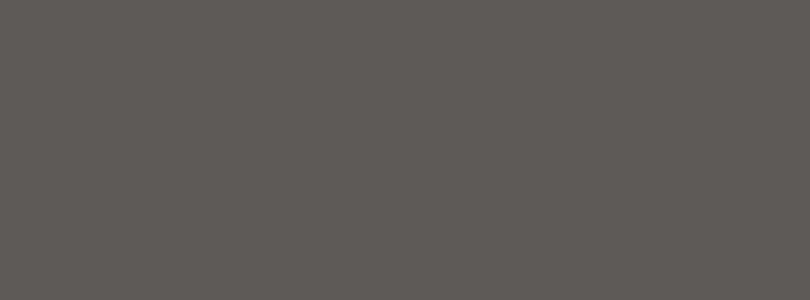
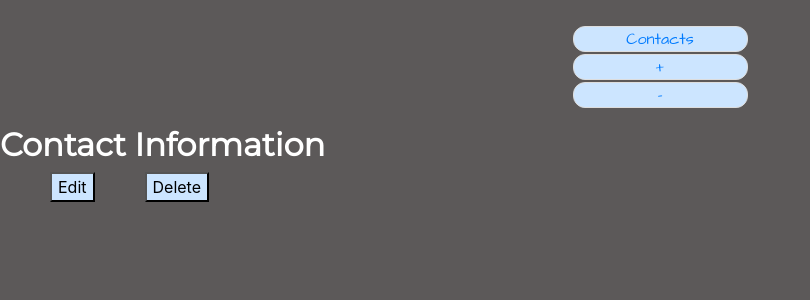
Before and after one commit to GabyC0/contacts, a React (Create React App) app in the folder client/: page /specific in a window 1280 px wide. Before the commit this address had no page. Shown: the top 300 px of the page, without its empty margins (0-810 px from the left). Built offline with nearby package versions, Linux system fonts and the light colour scheme.

Commit message:
added Delete, Edit, SpecificContact components

```diff
--- a/client/src/App.css
+++ b/client/src/App.css
@@ -22,6 +22,10 @@ h2 {
 
 ul {
   list-style-type: none;
+}
+
+.ul {
+  text-align: center;
 }
 
 li {
--- a/client/src/components/Contacts.js
+++ b/client/src/components/Contacts.js
@@ -1,6 +1,7 @@
 import { useState, useEffect } from "react";
 //import Form from "./Form";
 //import { Link } from 'react-router-dom'
+import {Link } from "react-router-dom";
 
 function Contacts() {
 
@@ -10,13 +11,7 @@ function Contacts() {
         fetch("http://localhost:5001/api/contacts")
         .then((response) => response.json())
         .then(contacts =>{
-            //setStudents((students[3]));
-            //console.log("Testing", typeof students);
-            for (let index in contacts){
-               if( index !== "3"){
                    setContacts(contacts);
-               }
-            };
         })
 
     }, []);
@@ -37,13 +32,11 @@ function Contacts() {
         <h2> Contact List </h2>
         <div className="center">
         <ul>
-            {contacts.map(contact =>
-                <li key={contact.id}><a href="#">{contact.firstname} {contact.lastname}</a></li>)}
-                                {/* <li>
-                    <Link to='/indiv'></Link>
-                </li> */}
+        {contacts.map(contact =>
+            <Link to="/specific"><li key={contact.id}>{contact.firstname} {contact.lastname}</li></Link>
+            )}
+        {/* <Form addContacts={addContacts} /> */}
         </ul>
-        {/* <Form addContacts={addContacts} /> */}
         </div>
       </div>
     );
--- /dev/null
+++ b/client/src/components/Delete.js
@@ -0,0 +1,13 @@
+import React from 'react'
+//import { Navbar } from './Navbar'
+import { SpecificContact } from './SpecificContact'
+
+export const Delete = () => {
+  return (
+    <div>
+    {/* <Navbar/> */}
+    <SpecificContact />
+    {/* <h2>Delete</h2> */}
+    </div>
+  )
+}
--- /dev/null
+++ b/client/src/components/Edit.js
@@ -0,0 +1,11 @@
+import React from 'react';
+import { Navbar } from './Navbar';
+
+export const Edit = () => {
+  return (
+    <div>
+        <Navbar/>
+        <h2>Edit</h2>
+    </div>
+  )
+}
--- a/client/src/components/Navbar.js
+++ b/client/src/components/Navbar.js
@@ -7,7 +7,8 @@ export const Navbar = () => {
         {/* <div className="logo">
             Maybe img here
         </div> */}
-        <nav className='item'>
+        <br/>
+        <nav className='center'>
             <ul className='ul'>
                 <li>
                     <Link to='/'>Contacts</Link>
@@ -15,6 +16,12 @@ export const Navbar = () => {
                 <li>
                     <Link to='/add'>+</Link>
                 </li>
+                <li>
+                    <Link to='/delete'>-</Link>
+                </li>
+                {/* <li>
+                    <Link to='/specific'>Specific Contact</Link>
+                </li> */}
             </ul>
         </nav>
     </div>
--- /dev/null
+++ b/client/src/components/SpecificContact.js
@@ -0,0 +1,21 @@
+import React from 'react';
+import { Navbar } from './Navbar';
+//import { Delete } from './Delete';
+import { useState, useEffect } from "react";
+import {Link} from "react-router-dom";
+
+export const SpecificContact = (props) => {
+    const [contacts, setContacts] = useState([]);
+
+  return (
+    <div>
+      <Navbar/>
+        <h2>Contact Information</h2>
+        <div>
+            <h3 key={contacts.id}>{contacts.firstname} {contacts.lastname}</h3>
+            <Link to='/edit'><button>Edit</button></Link>
+            <Link to="/specific"><button>Delete</button></Link>
+        </div>
+    </div>
+  )
+}
--- a/client/src/components/form.js
+++ b/client/src/components/form.js
@@ -71,7 +71,7 @@ const Form = (props) => {
         <div>
             <Navbar />
 
-       <h2 className="h2-center">Add new Contact</h2>
+       <h2 className="h2-center">Add New Contact</h2>
         <div className="center">
         <form onSubmit={handleSubmit}>
             <fieldset>
--- a/client/src/index.js
+++ b/client/src/index.js
@@ -5,12 +5,18 @@ import App from './App';
 import reportWebVitals from './reportWebVitals';
 import {BrowserRouter as Router, Routes, Route} from 'react-router-dom';
 import Form from './components/Form';
+import {Delete} from './components/Delete';
+import { SpecificContact } from './components/SpecificContact';
+import {Edit } from './components/Edit';
 
 ReactDOM.render(
   <Router>
     <Routes>
       <Route path='/' element={<App />}/>
       <Route path='/add' element={<Form />}/>
+      <Route path='/delete' element={<Delete />}/>
+      <Route path='/specific' element={<SpecificContact />}/>
+      <Route path='/edit' element={<Edit/>}/>
     </Routes>
   </Router>,
 
```
Also changed, not shown: 1 other file (tests, documents, lock files or other folders).
